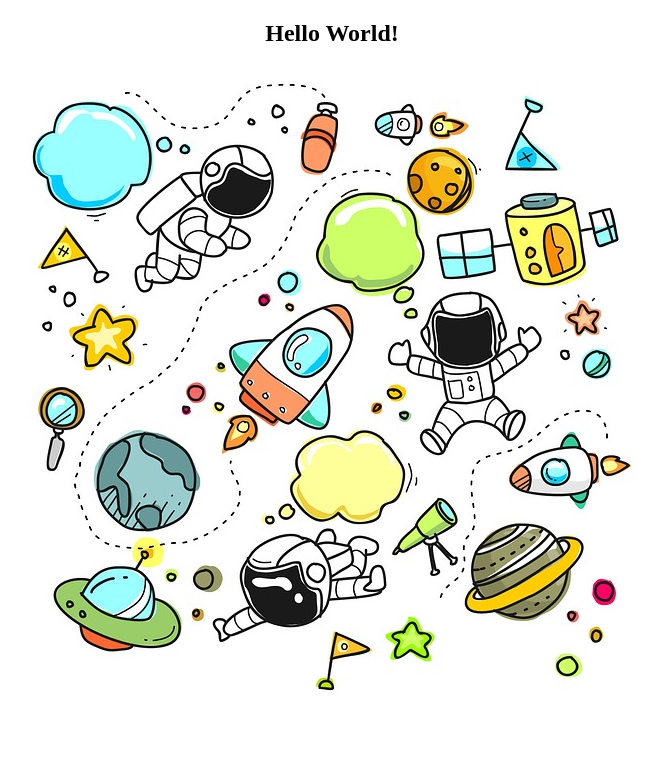
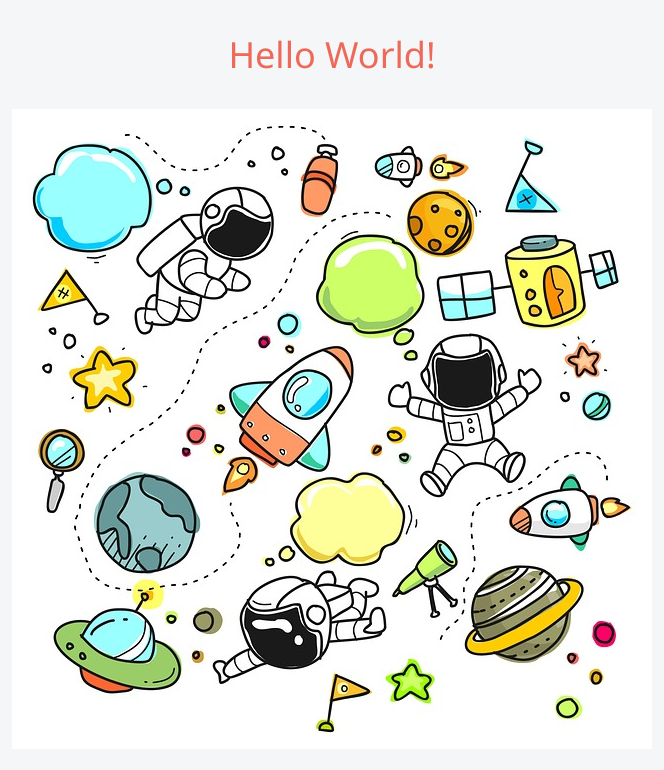
Before and after one commit to anhpham1509/currency-converter, a React app: page / in a window 1280 px wide. Shown: the top 770 px of the page, without its empty margins (308-972 px from the left). Built offline with nearby package versions, Linux system fonts and the light colour scheme.

Commit message:
feat: implement sample styles.

```diff
--- a/src/index.scss
+++ b/src/index.scss
@@ -1,3 +1,7 @@
+@import "styles/colors.scss";
+@import "styles/reset.scss";
+@import "styles/typography.scss";
+
 body {
   margin: 0;
   padding: 0;
--- /dev/null
+++ b/src/styles/colors.scss
@@ -0,0 +1,10 @@
+$solid-white: #fff;
+$solid-black: #000;
+
+$athens-gray: #f4f6f8;
+
+$burnt-sienna: #ed6a5a;
+$sidecar: #f4f1bb;
+$shadow-green: #9bc1bc;
+$bud: #a6ada4;
+$turquoise: #36c9c6;
--- /dev/null
+++ b/src/styles/mixins.scss
@@ -0,0 +1,4 @@
+@mixin break-long-words {
+  overflow-wrap: break-word;
+  word-wrap: break-word;
+}
--- /dev/null
+++ b/src/styles/reset.scss
@@ -0,0 +1,3 @@
+html {
+  font-size: 62.5%; // Makes 1rem = 10px
+}
--- /dev/null
+++ b/src/styles/typography.scss
@@ -0,0 +1,71 @@
+$font-family: "Segoe UI", "Roboto", "Oxygen", "Ubuntu", "Cantarell", "Fira Sans", "Droid Sans", "Helvetica Neue", sans-serif;
+
+h1 {
+  font-family: $font-family;
+  font-size: 3.6rem;
+  font-weight: normal;
+  font-style: normal;
+  font-stretch: normal;
+  line-height: normal;
+  letter-spacing: normal;
+  color: $burnt-sienna;
+}
+
+h2 {
+  font-family: $font-family;
+  font-size: 2.4rem;
+  font-weight: normal;
+  font-style: normal;
+  font-stretch: normal;
+  line-height: normal;
+  letter-spacing: normal;
+  color: $burnt-sienna;
+}
+
+h3 {
+  font-family: $font-family;
+  font-size: 2rem;
+  font-weight: normal;
+  font-style: normal;
+  font-stretch: normal;
+  line-height: normal;
+  letter-spacing: -0.02rem;
+  color: $burnt-sienna;
+}
+
+p {
+  font-family: $font-family;
+  font-size: 14px; //px fallback
+  font-size: 1.4rem;
+  font-weight: 300;
+  font-style: normal;
+  font-stretch: normal;
+  line-height: normal;
+  letter-spacing: normal;
+  color: $burnt-sienna;
+}
+
+a {
+  font-family: $font-family;
+  font-size: 1.4rem;
+  font-weight: bold;
+  font-style: normal;
+  font-stretch: normal;
+  line-height: normal;
+  letter-spacing: normal;
+  text-decoration: none;
+  color: $turquoise;
+}
+
+body {
+  font-family: $font-family;
+  font-size: 14px; //px fallback
+  font-size: 1.4rem;
+  font-weight: 300;
+  font-style: normal;
+  font-stretch: normal;
+  line-height: normal;
+  letter-spacing: normal;
+  background-color: $athens-gray;
+  color: $burnt-sienna;
+}
```
